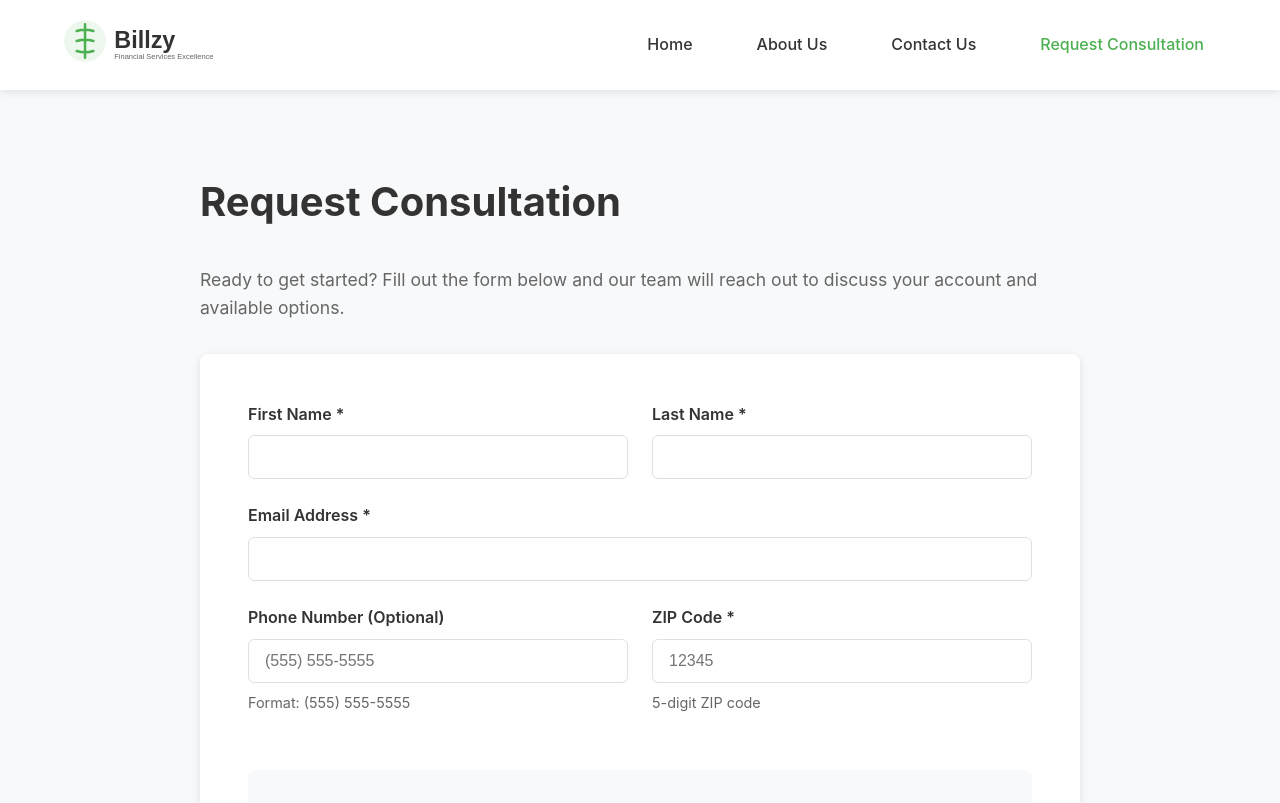
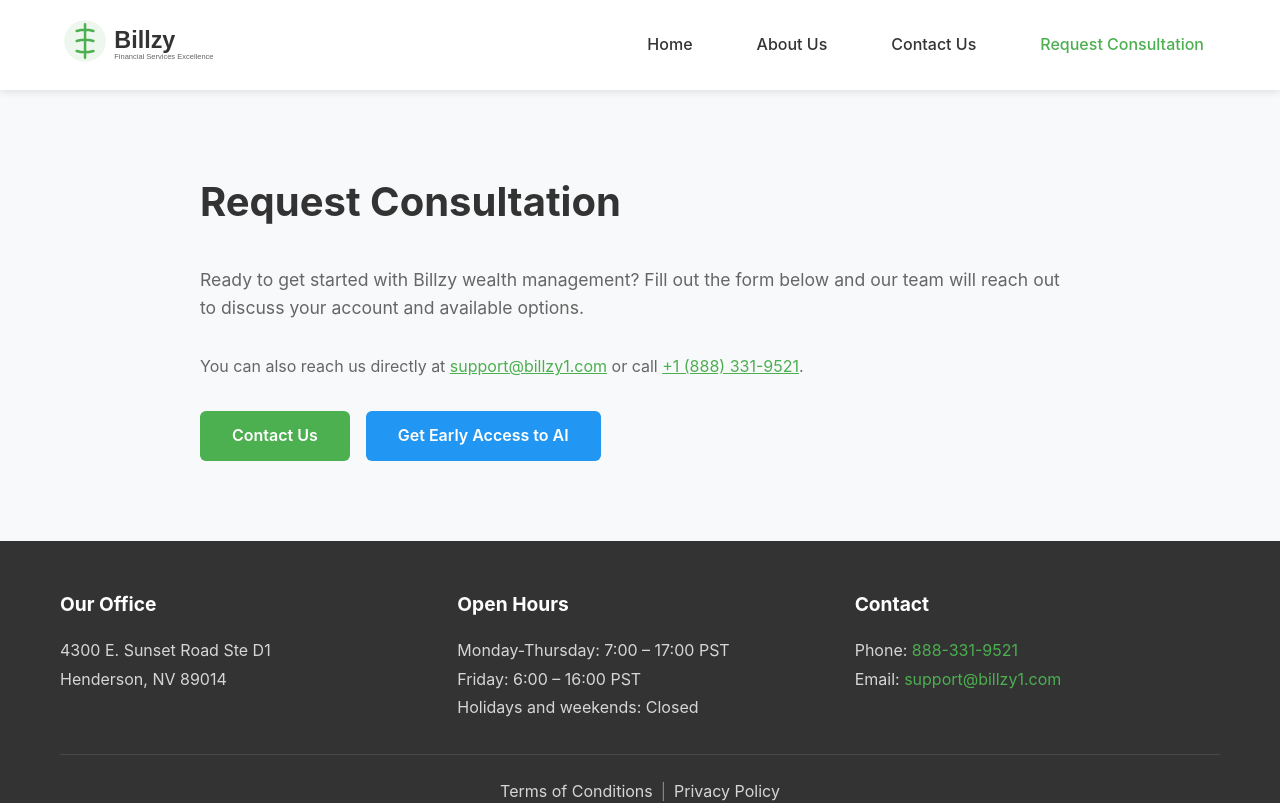
Before and after one commit to Textingman/nationwide-billzy, a Next.js app: page /contact in a window 1280 px wide. Shown: the top 803 px of the page. Built offline with nearby package versions, Linux system fonts and the light colour scheme.

Commit message:
Remove SMS opt-in from /contact page - moved to /early-access

```diff
--- a/src/app/contact/page.js
+++ b/src/app/contact/page.js
@@ -1,4 +1,4 @@
-import ContactForm from '@/components/ContactForm';
+import Link from 'next/link';
 
 export const metadata = {
   title: 'Request Consultation - Billzy',
@@ -11,10 +11,21 @@ export default function RequestConsultation() {
       <div className="container-small">
         <h1>Request Consultation</h1>
         <p style={{ marginBottom: '2rem', fontSize: '1.1rem', color: 'var(--text-light)' }}>
-          Ready to get started? Fill out the form below and our team will reach out to discuss
-          your account and available options.
+          Ready to get started with Billzy wealth management? Fill out the form below and our team will reach out to discuss your account and available options.
         </p>
-        <ContactForm />
+        <p style={{ marginBottom: '2rem', color: 'var(--text-light)' }}>
+          You can also reach us directly at{' '}
+          <a href="mailto:support@billzy1.com" style={{ color: 'var(--primary-color)' }}>support@billzy1.com</a>{' '}
+          or call <a href="tel:+18883319521" style={{ color: 'var(--primary-color)' }}>+1 (888) 331-9521</a>.
+        </p>
+        <div style={{ display: 'flex', gap: '1rem', flexWrap: 'wrap' }}>
+          <Link href="/contact-us" className="btn btn-primary">
+            Contact Us
+          </Link>
+          <Link href="/early-access" className="btn btn-secondary">
+            Get Early Access to AI
+          </Link>
+        </div>
       </div>
     </section>
   );
```
